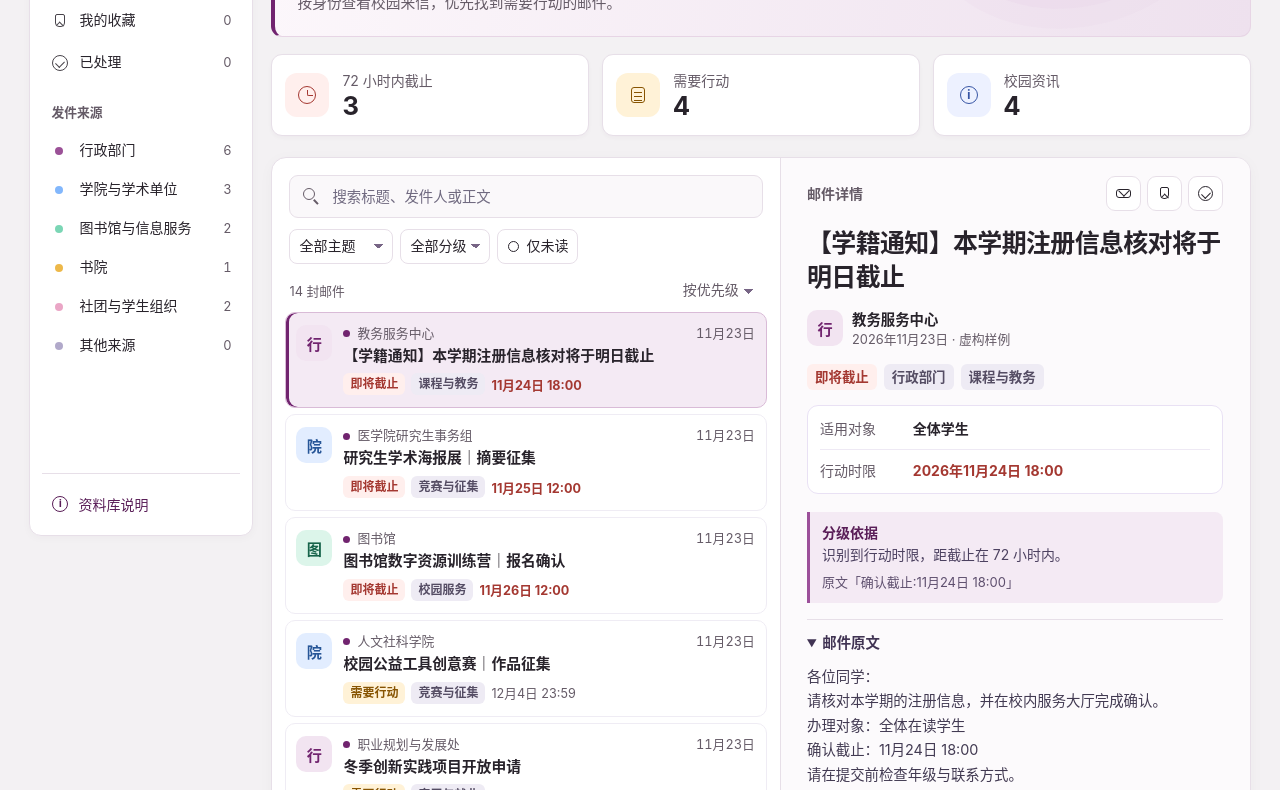
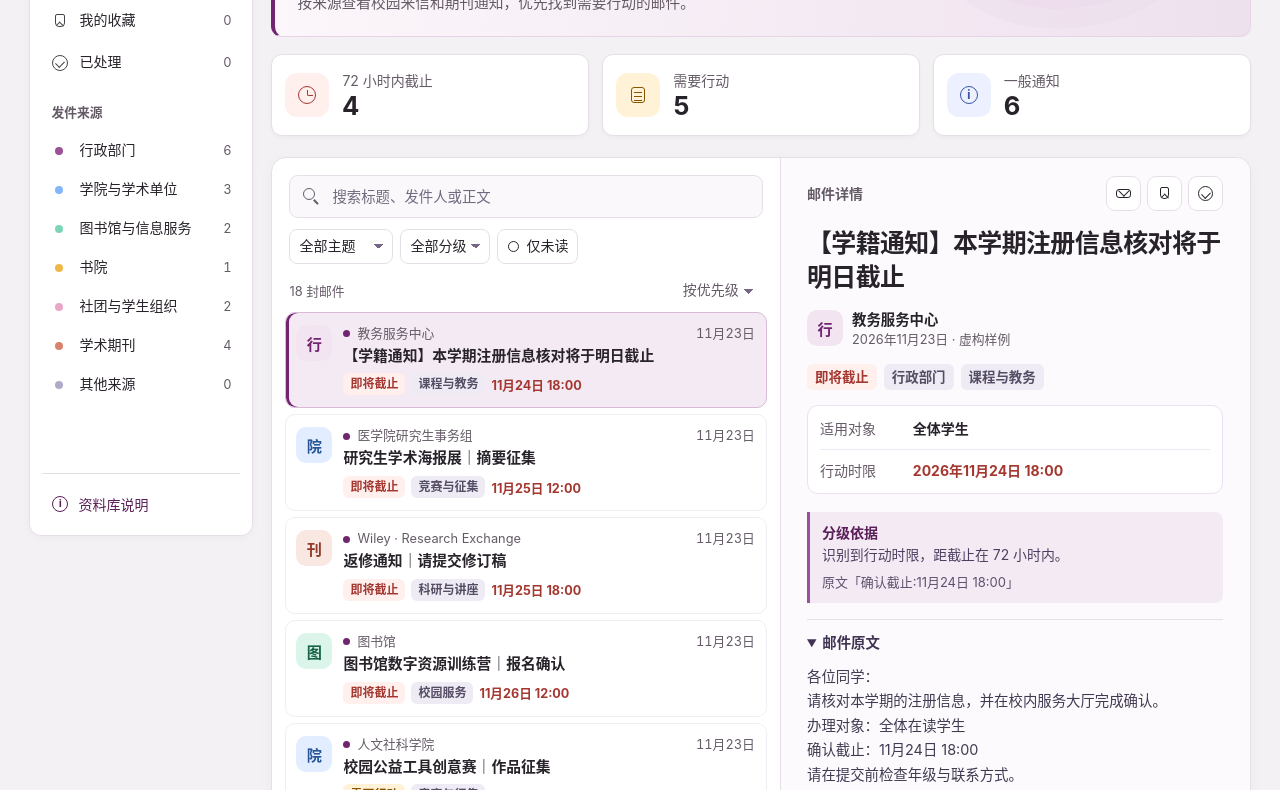
Before and after one commit to 1209433622cz-maker/campus-mail-lens, a plain HTML site: page index.html in a window 1280 px wide. Shown: the part 246-1036 px from the top of the page. Drawn offline with Linux system fonts and the light colour scheme.

Commit message:
Add the academic journals sender source

```diff
--- a/app.js
+++ b/app.js
@@ -10,7 +10,7 @@ import { createOutlookReader } from "./outlook-reader.js"
 
 const PAGE_SIZE = 40
 const englishCount = new Intl.NumberFormat("en-GB")
-const englishSourceMarks = { admin: "A", school: "S", library: "L", college: "C", club: "G", other: "O" }
+const englishSourceMarks = { admin: "A", school: "S", library: "L", college: "C", club: "G", journal: "J", other: "O" }
 const $ = id => document.getElementById(id)
 const demo = demoMessages.map(message => ({
   ...analyzeMail(message),
--- a/classify.js
+++ b/classify.js
@@ -25,6 +25,7 @@ export const SOURCES = {
   library: { label: "图书馆与信息服务", glyph: "图" },
   college: { label: "书院", glyph: "书" },
   club: { label: "社团与学生组织", glyph: "社" },
+  journal: { label: "学术期刊", glyph: "刊" },
   other: { label: "其他来源", glyph: "其" }
 }
 
@@ -41,7 +42,7 @@ export const TOPICS = {
 export const PRIORITIES = {
   soon: "即将截止",
   action: "需要行动",
-  info: "校园资讯",
+  info: "一般通知",
   unrelated: "其他人群",
   expired: "已经截止"
 }
@@ -53,6 +54,20 @@ const sourceMatchers = [
   ["college", /书院|(?:harmonia|diligentia|muse|shaw|ling|minerva|duan family|tiancheng) college/i],
   ["school", /学院|学科部|研究院|实验室|论坛|school of|department of|faculty of|graduate program|postgraduate program|research institute|(?:science|academic) forum/i],
   ["admin", /教务|注册|行政|服务中心|招生|大学艺术中心|事务|规划|发展处|人力资源|财务|就业|国际交流|office|registry|counselling|counseling|admissions?|campus services|administration|student affairs/i]
+]
+const journalDomains = [
+  "springernature.com", "springer.com", "springeropen.com", "nature.com", "biomedcentral.com",
+  "elsevier.com", "sciencedirect.com", "cell.com", "thelancet.com", "wiley.com", "wiley-vch.de",
+  "taylorandfrancis.com", "tandfonline.com", "tandf.co.uk",
+  "editorialmanager.com", "manuscriptcentral.com", "scholarone.com", "ejpress.com",
+  "mdpi.com", "frontiersin.org", "plos.org", "sagepub.com", "oup.com", "ieee.org"
+]
+const manuscriptNotices = [
+  /\b(?:manuscript|submission|article|paper)\s+(?:id|number|no\.?|reference)[\s:#-]+[\w./-]*\d/i,
+  /\b(?:submission (?:confirmation|received|status update)|status of your (?:manuscript|submission|article)|manuscript (?:received|submitted|under review)|editorial decision|decision (?:on|for) (?:your |the )?(?:manuscript|submission|paper)|(?:major|minor) revision|revision (?:request(?:ed)?|deadline|due)|(?:page|galley) proofs?|proofs? (?:ready|available|for (?:your |the )?article)|article publishing agreement)\b/i,
+  /\b(?:thank you for submitting (?:your |the )?(?:manuscript|article|paper)|please submit (?:your |a )?revised manuscript)\b/i,
+  /\byour (?:revised )?(?:manuscript|submission|article|paper)\b[^.!?\n]{0,90}\b(?:been (?:received|submitted|assigned|sent|accepted|declined|rejected|published|returned|withdrawn)|(?:is|now) (?:with (?:the |an )?editor|under (?:peer )?review|accepted|published)|publishing agreement|license agreement)\b/i,
+  /稿件\s*(?:编号|号码|ID)|投稿\s*(?:确认|成功|已收到|进展|状态)|(?:稿件|论文|投稿).{0,12}(?:已收到|已提交|已送审|外审中|评审中|审稿中|已录用|已拒稿|已发表|已退回)|(?:返修|修回|修订)(?:通知|要求|截止)|录用通知|拒稿通知|(?:论文|稿件)校样|校样(?:通知|已可查看|确认|截止)/i
 ]
 const topicMatchers = [
   ["career", /校招|招聘|就业|宣讲|实习|职业|career|internship|recruitment|job fair/i],
@@ -93,6 +108,28 @@ const timeFormatter = new Intl.DateTimeFormat("zh-CN", {
 
 export function normalText(value) {
   return String(value ?? "").normalize("NFKC").replace(/\r\n?/g, "\n")
+}
+
+export function emailDomain(address) {
+  const matched = String(address ?? "").trim().match(/^[^\s@<>]+@((?:[a-z0-9-]+\.)+[a-z0-9-]+)$/i)
+  return matched?.[1].toLowerCase() ?? ""
+}
+
+export function isCampusSender(address) {
+  return /^(?:[a-z0-9-]+\.)*cuhk\.edu\.cn$/.test(emailDomain(address))
+}
+
+export function isJournalSender(address) {
+  const domain = emailDomain(address)
+  return journalDomains.some(host => domain === host || domain.endsWith("." + host))
+}
+
+export function isJournalMail(mail) {
+  if (!isJournalSender(mail.senderEmail)) return false
+  const subject = normalText(mail.subject).trim()
+  if (/^(?:under (?:peer )?review|with (?:the )?editor|reviews? completed|decision (?:in process|pending))\b/i.test(subject)) return true
+  const text = subject + "\n" + normalText(mail.body)
+  return manuscriptNotices.some(pattern => pattern.test(text))
 }
 
 function nonemptyLines(text) {
@@ -222,14 +259,15 @@ export function analyzeMail(mail) {
   const subject = normalText(mail.subject)
   const body = normalText(mail.body)
   const from = normalText(mail.senderName + " " + mail.senderEmail)
-  const source = sourceMatchers.find(([, pattern]) => pattern.test(from))?.[0] ?? "other"
+  const source = isJournalMail(mail) ? "journal" : sourceMatchers.find(([, pattern]) => pattern.test(from))?.[0] ?? "other"
   const careerSender = /职业规划|就业指导|career planning|career development|\bcpdo\b/i.test(from)
-  const topic = careerSender ? "career" : topicMatchers.find(([, pattern]) => pattern.test(subject))?.[0] ?? "general"
+  const topic = source === "journal" ? "research"
+    : careerSender ? "career" : topicMatchers.find(([, pattern]) => pattern.test(subject))?.[0] ?? "general"
   const audience = inferAudience(mail)
   const deadline = findDeadline(mail)
   const action = [subject, ...nonemptyLines(body)].find(line => actionCue.test(line)) ?? ""
   const search = normalText([subject, from, body, TOPICS[topic], SOURCES[source].label, audience.label].join(" ")).toLowerCase()
-  const campusDomain = /@(?:[a-z0-9-]+\.)*cuhk\.edu\.cn$/i.test(mail.senderEmail)
+  const campusDomain = isCampusSender(mail.senderEmail)
   return { ...mail, source, topic, audience, deadline, action, search, campusDomain }
 }
 
--- a/demo.js
+++ b/demo.js
@@ -26,7 +26,15 @@ const demo = [
   ["exhibition", "秋季校园作品展｜展示申请", "大学艺术中心", "art", "17T15:20",
     "报名对象：全校学生\n申请截止：11月22日 18:00\n展览将于12月上旬开放。"],
   ["buddy", "国际交流伙伴计划开放报名", "国际交流办公室", "exchange", "22T16:00",
-    "报名对象：全体学生\n请在活动通知发布后一周内提交申请。具体轮次以收到的确认信为准。\n计划将邀请同学结成双语交流伙伴。"]
+    "报名对象：全体学生\n请在活动通知发布后一周内提交申请。具体轮次以收到的确认信为准。\n计划将邀请同学结成双语交流伙伴。"],
+  ["journal-received", "投稿确认｜编辑部已收稿", "Springer Nature", "demo-submission@springernature.com", "23T15:04",
+    "稿件编号：SN-DEMO-2601\n编辑部已收到你的投稿。初审结束后会通过邮件告知下一步。"],
+  ["journal-review", "稿件进展｜已送同行评审", "Elsevier · Editorial Manager", "demo-submission@editorialmanager.com", "23T13:28",
+    "稿件编号：ELS-DEMO-2612\n你的论文已送同行评审。编辑部将在评审结束后通知你。"],
+  ["journal-revision", "返修通知｜请提交修订稿", "Wiley · Research Exchange", "demo-submission@wiley.com", "23T11:12",
+    "稿件编号：WLY-DEMO-2630\n请提交修订稿和对审稿意见的逐条回复。\n返修截止：11月25日 18:00"],
+  ["journal-proof", "校样通知｜请核对作者信息", "Taylor & Francis", "demo-proofs@tandf.co.uk", "22T16:24",
+    "稿件编号：TF-DEMO-2659\n你的论文校样已可查看。请核对作者姓名与单位，并回复校样。\n校样回复截止：11月27日 18:00"]
 ]
 
 const english = {
@@ -57,14 +65,22 @@ const english = {
   exhibition: ["Autumn campus exhibition: applications to display work", "University Arts Centre",
     "Open to all students.\nApplication deadline: 22 November 18:00\nThe exhibition will open in early December."],
   buddy: ["International exchange buddy programme: sign-ups open", "International Exchange Office",
-    "Open to all students.\nPlease apply within one week of this notice. Check your confirmation email for the assigned round.\nThe programme pairs students for bilingual conversation."]
+    "Open to all students.\nPlease apply within one week of this notice. Check your confirmation email for the assigned round.\nThe programme pairs students for bilingual conversation."],
+  "journal-received": ["Submission confirmation: manuscript received", "Springer Nature",
+    "Manuscript ID: SN-DEMO-2601\nThe journal has received your submission. The editorial office will email you after the initial checks."],
+  "journal-review": ["Manuscript update: sent for peer review", "Elsevier · Editorial Manager",
+    "Manuscript ID: ELS-DEMO-2612\nYour manuscript is under peer review. The editor will contact you when the reviews are complete."],
+  "journal-revision": ["Revision requested: submit your revised manuscript", "Wiley · Research Exchange",
+    "Manuscript ID: WLY-DEMO-2630\nPlease submit your revised manuscript and respond to each reviewer comment.\nRevision deadline: 25 November 18:00"],
+  "journal-proof": ["Article proofs: check your author details", "Taylor & Francis",
+    "Manuscript ID: TF-DEMO-2659\nYour article proofs are ready. Please check the author names and affiliations, then return your corrections.\nProof correction deadline: 27 November 18:00"]
 }
 
 export const demoMessages = demo.map(([id, subject, senderName, alias, date, body]) => ({
   id: "demo-" + id,
   subject,
   senderName,
-  senderEmail: alias + "@campus.example",
+  senderEmail: alias.includes("@") ? alias : alias + "@campus.example",
   sentAt: "2026-11-" + date + ":00+08:00",
   body,
   english: { subject: english[id][0], senderName: english[id][1], body: english[id][2] },
--- a/i18n.js
+++ b/i18n.js
@@ -1,6 +1,6 @@
 const copy = {
   pageTitle: ["校邮聚焦 · 校园邮件工作台", "Campus Mail Lens · Campus mail workspace"],
-  pageDescription: ["按来源、主题、适用对象和行动时限筛选校园邮件。", "Filter campus mail by sender, topic, audience and deadline."],
+  pageDescription: ["按来源、主题、适用对象和行动时限筛选校园来信和期刊投稿通知。", "Filter campus and journal mail by sender, topic, audience and deadline."],
   product: ["校邮聚焦", "Campus Mail Lens"],
   university: ["香港中文大学（深圳）", "The Chinese University of Hong Kong, Shenzhen"],
   campusLinks: ["校园服务快捷入口", "Campus service links"],
@@ -17,7 +17,7 @@ const copy = {
   "view.inbox": ["邮件总览", "Mail overview"],
   "view.saved": ["我的收藏", "Saved mail"],
   "view.done": ["已处理", "Processed"],
-  "viewDescription.inbox": ["按身份查看校园来信，优先找到需要行动的邮件。", "Use your campus role to find messages that need your attention."],
+  "viewDescription.inbox": ["按来源查看校园来信和期刊通知，优先找到需要行动的邮件。", "Browse campus and journal mail by source and find messages that need your attention."],
   "viewDescription.saved": ["回看你收藏的来信。", "Review your saved messages."],
   "viewDescription.done": ["回看在工作台标记为已处理的邮件。", "Review messages you marked as processed."],
   sources: ["发件来源", "Sender sources"],
@@ -26,6 +26,7 @@ const copy = {
   "source.library": ["图书馆与信息服务", "Library & IT services"],
   "source.college": ["书院", "Colleges"],
   "source.club": ["社团与学生组织", "Clubs & student groups"],
+  "source.journal": ["学术期刊", "Academic journals"],
   "source.other": ["其他来源", "Other sources"],
   location: ["当前位置", "Current location"],
   profile: ["浏览身份", "Campus role"],
@@ -41,7 +42,7 @@ const copy = {
   dueSoon: ["72 小时内截止", "Due within 72 hours"],
   "priority.soon": ["即将截止", "Due soon"],
   "priority.action": ["需要行动", "Action needed"],
-  "priority.info": ["校园资讯", "Campus news"],
+  "priority.info": ["一般通知", "For information"],
   "priority.unrelated": ["其他人群", "Other audience"],
   "priority.expired": ["已经截止", "Deadline passed"],
   mailList: ["邮件列表", "Mail list"],
@@ -84,7 +85,7 @@ const copy = {
   "results.one": ["{count} 封邮件", "{count} message"],
   "results.other": ["{count} 封邮件", "{count} messages"],
   noLocalTitle: ["本地资料库为空", "Your local library is empty"],
-  noLocalDescription: ["导入校园来信后即可按来源、身份和截止时间查看。", "Import campus mail to browse by source, role and deadline."],
+  noLocalDescription: ["导入邮件后即可按来源、身份和截止时间查看。", "Import mail to browse by source, role and deadline."],
   importFirst: ["导入第一封邮件", "Import your first message"],
   loadingLocal: ["正在读取本地资料库", "Loading your local library"],
   noMatches: ["没有符合条件的邮件", "No matching messages"],
@@ -149,7 +150,7 @@ const copy = {
   outlookRedirect: ["应用回调地址", "Application redirect URL"],
   outlookPermissions: ["所需委派权限", "Delegated permissions"],
   outlookStorageTitle: ["同步范围", "What gets synced"],
-  outlookStorageDescription: ["登录后首次读取近 30 天收件箱中的校内来信，打开网页期间自动获取新邮件。资料按账号存储在当前浏览器。", "After you sign in, the app reads the last 30 days of campus mail in your inbox and checks for changes while you use the page. Mail is stored separately for each account in this browser."],
+  outlookStorageDescription: ["登录后首次读取近 30 天收件箱中的校内来信和期刊投稿通知，打开网页期间自动获取新邮件。资料按账号存储在当前浏览器。", "After you sign in, the app reads the last 30 days of campus mail and journal notices in your inbox and checks for changes while you use the page. Mail is stored separately for each account in this browser."],
   outlookRefresh: ["同步新邮件", "Sync now"],
   outlookSignOut: ["退出此应用", "Sign out here"],
   outlookSyncing: ["正在同步 Outlook 收件箱", "Syncing your Outlook inbox"],
@@ -161,8 +162,8 @@ const copy = {
   outlookRateLimit: ["Outlook 暂时限制了请求。稍后会重试。", "Outlook is throttling requests. Sync will retry later."],
   outlookReconnect: ["学校会话需要重新登录。", "Your school session needs you to sign in again."],
   outlookError: ["当前无法连接学校 Outlook。稍后可重试。", "School Outlook could not be reached. Try again later."],
-  outlookEmpty: ["暂无已同步的校内来信", "No campus mail has been synced yet"],
-  outlookNoRelevant: ["当前收件箱没有符合范围的来信。", "Your inbox has no messages within the selected campus scope."]
+  outlookEmpty: ["暂无已同步的来信", "No mail has been synced yet"],
+  outlookNoRelevant: ["当前收件箱没有符合范围的来信。", "Your inbox has no campus mail or journal notices in the current sync range."]
 }
 
 const englishSchools = {
--- a/index.html
+++ b/index.html
@@ -4,7 +4,7 @@
   <meta charset="utf-8">
   <meta name="viewport" content="width=device-width, initial-scale=1">
   <meta name="color-scheme" content="light">
-  <meta name="description" content="在同一个工作台按来源、主题、适用对象和行动时限筛选校园邮件。">
+  <meta name="description" content="按来源、主题、适用对象和行动时限筛选校园来信和期刊投稿通知。">
   <meta http-equiv="Content-Security-Policy" content="default-src 'self'; base-uri 'none'; object-src 'none'; script-src 'self'; style-src 'self'; img-src 'self' data:; connect-src 'self' https://login.microsoftonline.com https://graph.microsoft.com; frame-src 'self' https://login.microsoftonline.com; form-action 'none'">
   <title>校邮聚焦 · 校园邮件工作台</title>
   <link rel="stylesheet" href="./styles.css">
@@ -103,7 +103,7 @@
         <div class="page-intro">
           <div>
             <h1 id="page-title">邮件总览</h1>
-            <p id="page-description">按身份查看校园来信，优先找到需要行动的邮件。</p>
+            <p id="page-description">按来源查看校园来信和期刊通知，优先找到需要行动的邮件。</p>
           </div>
           <div class="date-context"><span class="glyph i-calendar" aria-hidden="true"></span><span id="reference-date"></span></div>
         </div>
@@ -119,7 +119,7 @@
           </button>
           <button type="button" class="metric metric-info" data-quick="info" aria-pressed="false">
             <span class="metric-icon"><span class="glyph i-info" aria-hidden="true"></span></span>
-            <span class="metric-data"><span data-copy="priority.info">校园资讯</span><strong id="info-count">0</strong></span>
+            <span class="metric-data"><span data-copy="priority.info">一般通知</span><strong id="info-count">0</strong></span>
           </button>
         </div>
 
@@ -136,7 +136,7 @@
                   <option value="all" data-copy="allPriorities">全部分级</option>
                   <option value="soon" data-copy="priority.soon">即将截止</option>
                   <option value="action" data-copy="priority.action">需要行动</option>
-                  <option value="info" data-copy="priority.info">校园资讯</option>
+                  <option value="info" data-copy="priority.info">一般通知</option>
                   <option value="unrelated" data-copy="priority.unrelated">其他人群</option>
                   <option value="expired" data-copy="priority.expired">已经截止</option>
                 </select>
--- a/outlook-graph.js
+++ b/outlook-graph.js
@@ -1,8 +1,10 @@
+import { emailDomain, isCampusSender, isJournalMail, isJournalSender } from "./classify.js"
 import { normalizeMail, plainHtml } from "./import-mail.js"
 
 const graphOrigin = "https://graph.microsoft.com"
 const inboxDelta = "/v1.0/me/mailFolders/inbox/messages/delta"
 const fields = "id,subject,sender,from,receivedDateTime,sentDateTime,body,bodyPreview,isRead,webLink"
+const inboxScope = "campus-and-journals-v1"
 const day = 24 * 60 * 60 * 1000
 const roleClaims = new Map([
   ["campus.undergraduate", "undergraduate"],
@@ -18,14 +20,6 @@ export class GraphError extends Error {
     this.code = code
     this.retryAfter = retryAfter
   }
-}
-
-function emailDomain(address) {
-  return String(address ?? "").trim().toLowerCase().split("@")[1] ?? ""
-}
-
-function isCampusSender(address) {
-  return /^(?:[a-z0-9-]+\.)*cuhk\.edu\.cn$/i.test(emailDomain(address))
 }
 
 export function campusIdentity(account, profile, tenantId) {
@@ -109,22 +103,25 @@ function initialDelta(now, historyDays) {
 async function convertMessage(row, identityKey, previous) {
   const from = row.sender?.emailAddress ?? row.from?.emailAddress
   const address = from?.address ?? previous?.senderEmail ?? ""
-  if (!isCampusSender(address)) return null
+  const campus = isCampusSender(address)
+  if (!campus && !isJournalSender(address)) return null
 
   const rawText = row.body?.content || ""
   const body = row.body?.contentType?.toLowerCase() === "html" ? plainHtml(rawText) : rawText
-  const message = await normalizeMail({
+  const fullBody = body || (previous?.bodyFormat === "full" ? previous.body : "")
+  const received = {
     messageId: identityKey + ":" + row.id,
     subject: row.subject ?? previous?.subject ?? "（无主题）",
     senderName: from?.name ?? previous?.senderName,
     senderEmail: address,
     sentAt: row.sentDateTime || row.receivedDateTime || previous?.sentAt,
-    body: body || row.bodyPreview || previous?.body,
-    bodyFormat: body ? "full" : row.bodyPreview ? "preview" : previous?.bodyFormat,
+    body: fullBody || row.bodyPreview || previous?.body,
+    bodyFormat: fullBody ? "full" : row.bodyPreview ? "preview" : previous?.bodyFormat,
     originalUrl: row.webLink ?? previous?.originalUrl,
     wasRead: row.isRead ?? previous?.wasRead
-  })
-  return { ...message, providerId: row.id }
+  }
+  if (!campus && !isJournalMail(received)) return null
+  return { ...await normalizeMail(received), providerId: row.id }
 }
 
 async function readPages(request, identity, snapshot, now, historyDays) {
@@ -150,17 +147,19 @@ async function readPages(request, identity, snapshot, now, historyDays) {
     if (page["@odata.nextLink"]) next = deltaLink(page["@odata.nextLink"])
     else {
       const finalLink = deltaLink(page["@odata.deltaLink"])
-      return { messages: [...messages.values()], deltaLink: finalLink, syncedAt: now }
+      return { messages: [...messages.values()], deltaLink: finalLink, syncedAt: now, scope: inboxScope }
     }
   }
   throw new Error("invalidGraphResponse")
 }
 
 export async function syncInbox({ request, identity, snapshot = null, now = Date.now(), historyDays = 30 }) {
+  // Earlier cursors omitted journal mail that had already arrived.
+  const current = snapshot?.scope === inboxScope ? snapshot : null
   try {
-    return await readPages(request, identity, snapshot, now, historyDays)
+    return await readPages(request, identity, current, now, historyDays)
   } catch (error) {
-    if (snapshot?.deltaLink && (error.status === 410 || error.code === "SyncStateNotFound")) {
+    if (current?.deltaLink && (error.status === 410 || error.code === "SyncStateNotFound")) {
       return readPages(request, identity, null, now, historyDays)
     }
     throw error
--- a/styles.css
+++ b/styles.css
@@ -408,6 +408,7 @@ select:focus-visible { outline-offset: 1px; }
 .source-library { --source: #7bd6b5; --source-ink: #17644b; --source-bg: #dcf5ea; }
 .source-college { --source: var(--gold); --source-ink: #825010; --source-bg: #fff0d8; }
 .source-club { --source: #eaa6c6; --source-ink: #91436a; --source-bg: #fae9f2; }
+.source-journal { --source: #d9826b; --source-ink: #923d2b; --source-bg: #f9e8e2; }
 .source-other { --source: #b1a9ca; --source-ink: #534a66; --source-bg: #eeeaf5; }
 .row-content { min-width: 0; }
 .row-eyebrow { display: flex; gap: 7px; color: var(--muted); font-size: .8rem; line-height: 1.4; align-items: center; }
```
